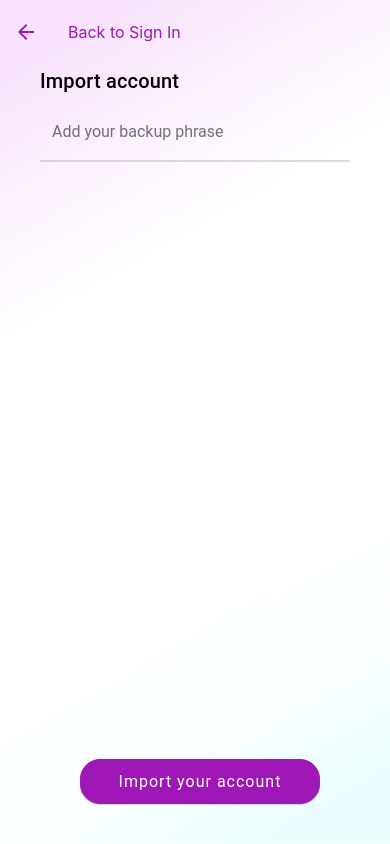
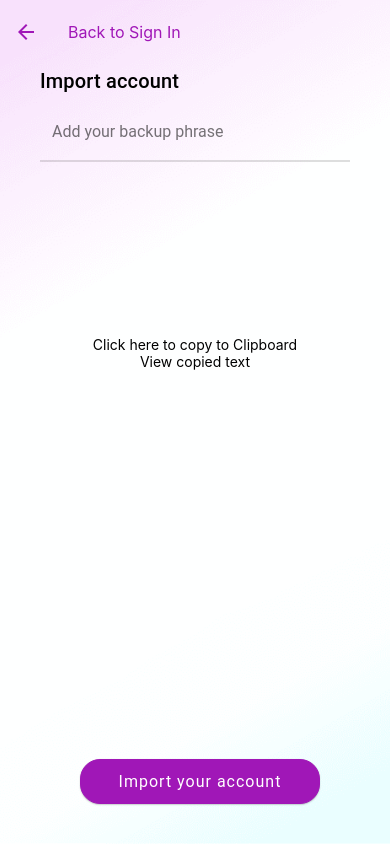
Before and after one commit to ltonetwork/universal-wallet, a React Native app: screen /Import in a window 390 px wide. Built offline with nearby package versions, Linux system fonts and the light colour scheme; what expo-linking would draw is missing.

Commit message:
Add pod install to ios folder

```diff
--- a/src/screens/ImportAccountScreen.tsx
+++ b/src/screens/ImportAccountScreen.tsx
@@ -1,16 +1,27 @@
 import React, { useEffect, useState } from 'react'
-import { SafeAreaView, View } from 'react-native'
+import { SafeAreaView, TouchableOpacity, Text, View, StyleSheet } from 'react-native'
 import { RootStackScreenProps } from '../../types'
 import { StyledTitle, StyledView } from '../components/styles/Signin.styles'
 import { StyledButton } from '../components/styles/StyledButton.styles'
 import { StyledInput } from '../components/styles/StyledInput.styles'
 import LocalStorageService from '../services/LocalStorage.service'
 import { Button } from 'react-native-paper'
+import Clipboard from '@react-native-clipboard/clipboard';
 
 export default function ImportAccountScreen({ navigation, route }: RootStackScreenProps<'Import'>) {
-
+    const [copiedText, setCopiedText] = useState('')
     const [words, setWords] = useState([])
     const [seedPhrase, setSeedPhrase] = useState<string[]>([])
+
+    const copyToClipboard = () => {
+        Clipboard.setString('hello world')
+    }
+
+    const fetchCopiedText = async () => {
+        const text = await Clipboard.getString()
+        setCopiedText(text)
+    }
+
 
 
     useEffect(() => {
@@ -49,6 +60,19 @@ export default function ImportAccountScreen({ navigation, route }: RootStackScre
 
             </StyledInput>
 
+
+            <SafeAreaView style={{ flex: 1 }}>
+                <View style={styles.container}>
+                    <TouchableOpacity onPress={copyToClipboard}>
+                        <Text>Click here to copy to Clipboard</Text>
+                    </TouchableOpacity>
+                    <TouchableOpacity onPress={fetchCopiedText}>
+                        <Text>View copied text</Text>
+                    </TouchableOpacity>
+
+                    <Text style={styles.copiedText}>{copiedText}</Text>
+                </View>
+            </SafeAreaView>
             {/* {seedPhrase?.map((word) => {
                 <SafeAreaView>
                     <Button>{word}</Button>
@@ -74,3 +98,14 @@ export default function ImportAccountScreen({ navigation, route }: RootStackScre
         </StyledView>
     )
 }
+const styles = StyleSheet.create({
+    container: {
+      flex: 1,
+      justifyContent: 'center',
+      alignItems: 'center',
+    },
+    copiedText: {
+      marginTop: 10,
+      color: 'red',
+    },
+  });
```
Also changed, not shown: 1 other file (tests, documents, lock files or other folders).
